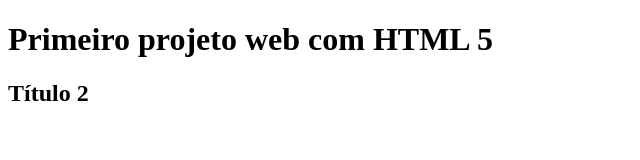
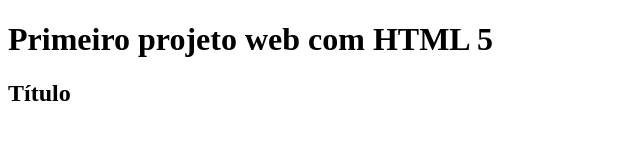
Before and after one commit to bruffontess/dio_fullstack, a plain HTML site: page index.html in a window 1280 px wide. Shown: the full height of the page, 0-640 px from the left. Drawn offline with Linux system fonts and the light colour scheme.

Commit message:
Segundo commite

```diff
--- a/index.html
+++ b/index.html
@@ -12,7 +12,7 @@
     </header>
     <section>
         <header>
-            <h2> Título 2</h2>
+            <h2> Título</h2>
         </header>
     </section>
 </body>
```
